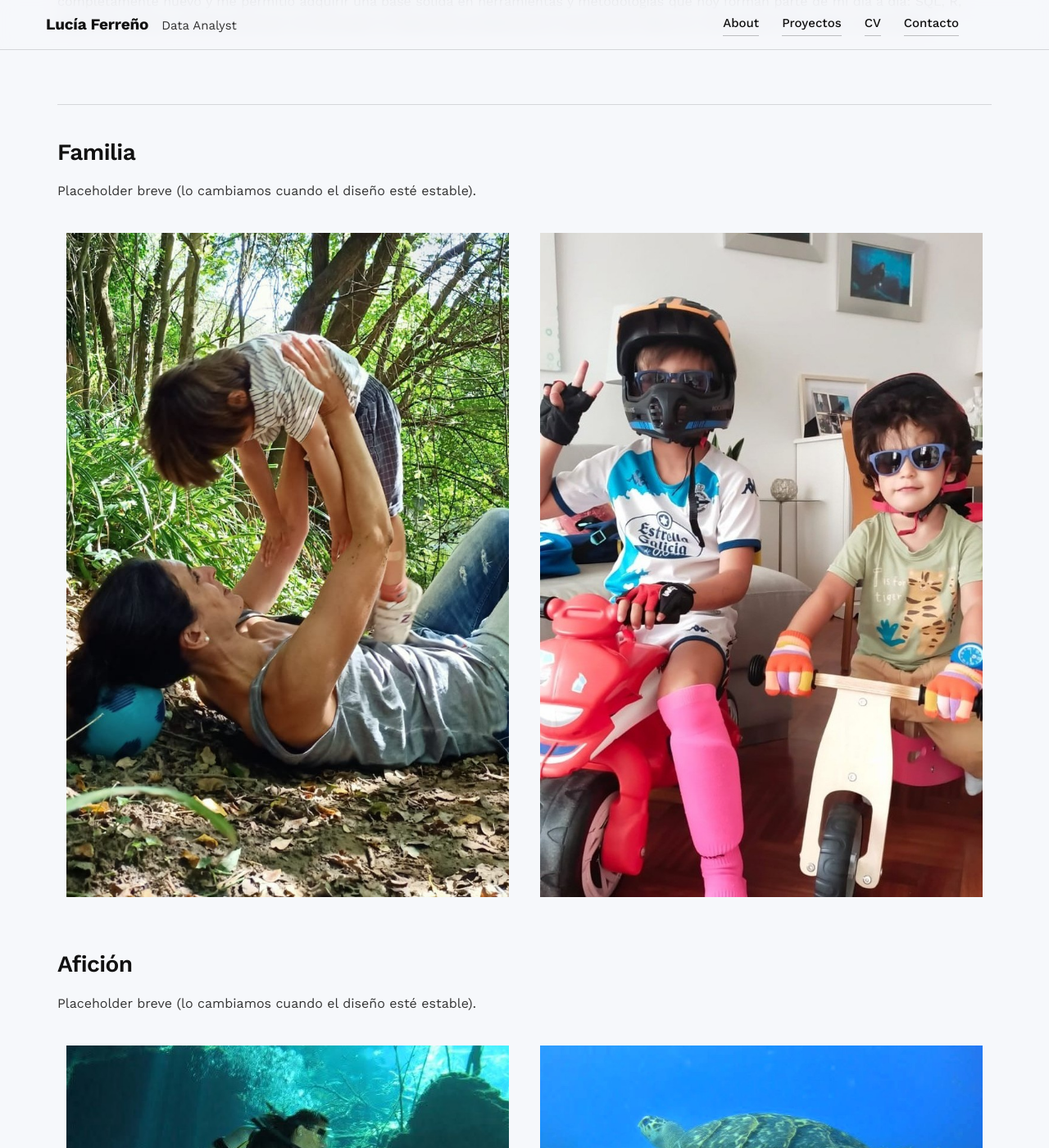
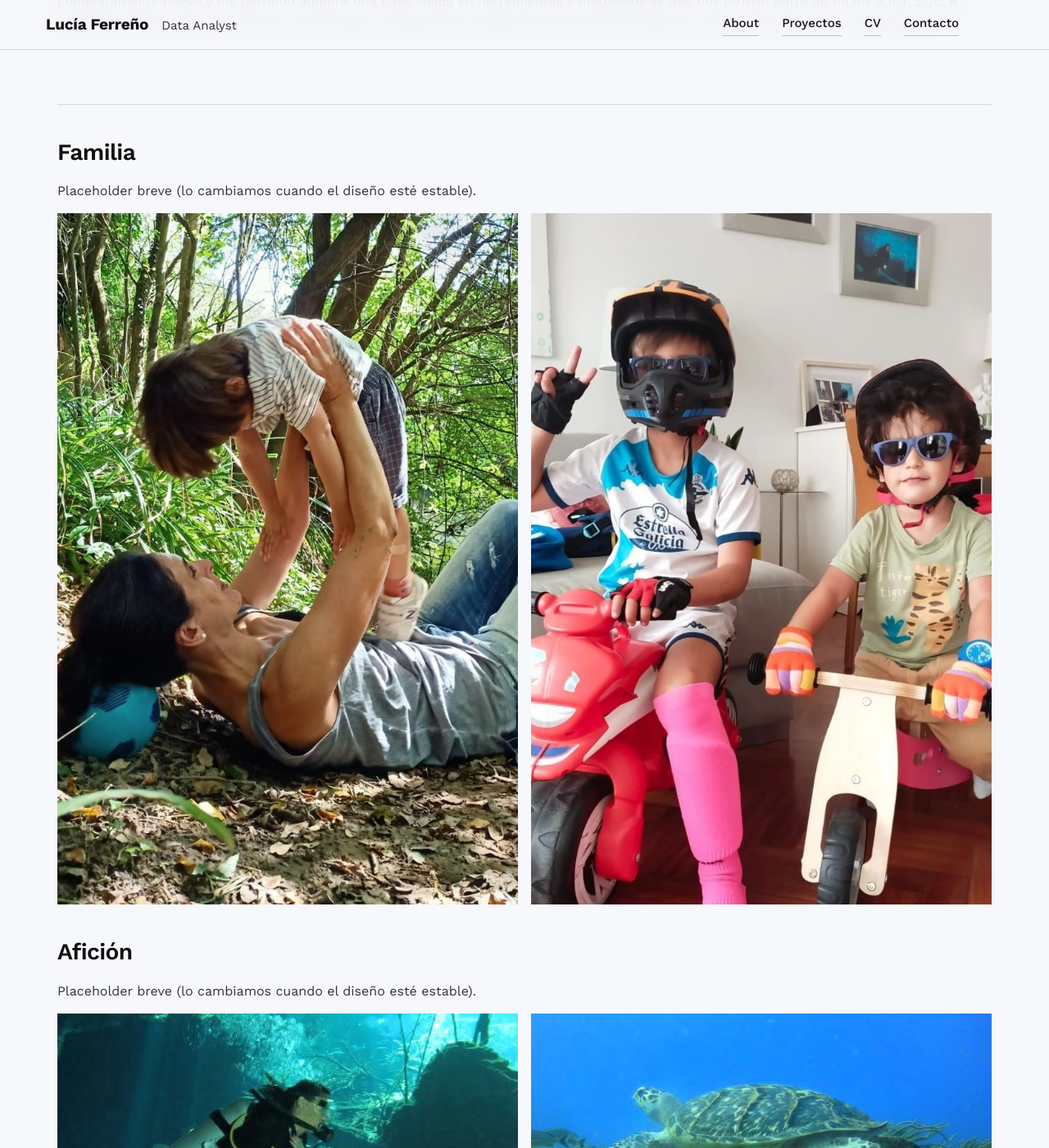
Before and after one commit to lucia-ferreno-pico/Portfolio, a Jekyll site: the page built from about.md, in a window 1280 px wide and 1400 px high, scrolled down 582 px. Shown: the whole window at 82% size. Built offline with Jekyll 4.4.1, drawn with Linux system fonts in a browser that asks for light colours.

Commit message:
Update main.css

```diff
--- a/assets/css/main.css
+++ b/assets/css/main.css
@@ -1296,28 +1296,3 @@ projects-page .projects-title{
     grid-template-columns: 1fr;
   }
 }
-/* Galerías About — tamaño y espaciado coherente */
-.about-page img {
-  display: block;
-  width: 100%;
-  max-width: 540px; /* límite de ancho similar a diseño editorial */
-  margin: 24px auto; /* separa del texto arriba y abajo */
-  object-fit: cover;
-  border-radius: 0; /* esquinas cuadradas */
-}
-
-/* Verticales — sección Familia */
-.about-gallery.is-family img {
-  aspect-ratio: 2 / 3; /* retrato más alto */
-}
-
-/* Horizontales — sección Afición */
-.about-gallery.is-hobby img {
-  aspect-ratio: 3 / 2; /* apaisado */
-}
-
-@media (max-width: 760px) {
-  .about-page img {
-    max-width: 100%;
-  }
-}
```
